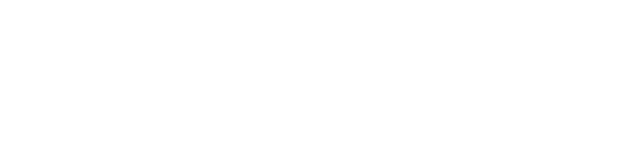
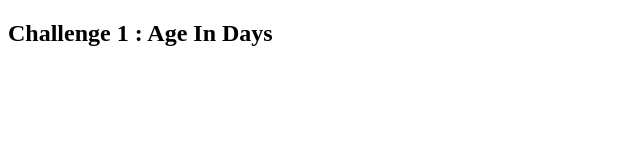
Before and after one commit to jeet-khondker/javascript-challenges, a plain HTML site: page index.htm in a window 1280 px wide. Shown: the whole page, without its empty margins (0-640 px from the left). Drawn offline with Linux system fonts and the light colour scheme.

Commit message:
refactor: Added Heading of Challenge 1

```diff
--- a/index.htm
+++ b/index.htm
@@ -16,6 +16,7 @@
         <!--[if lt IE 7]>
             <p class="browsehappy">You are using an <strong>outdated</strong> browser. Please <a href="#">upgrade your browser</a> to improve your experience.</p>
         <![endif]-->
+        <h2>Challenge 1 : Age In Days</h2>
 
         <script src="static/js/script.js" async defer></script>
     </body>
```
